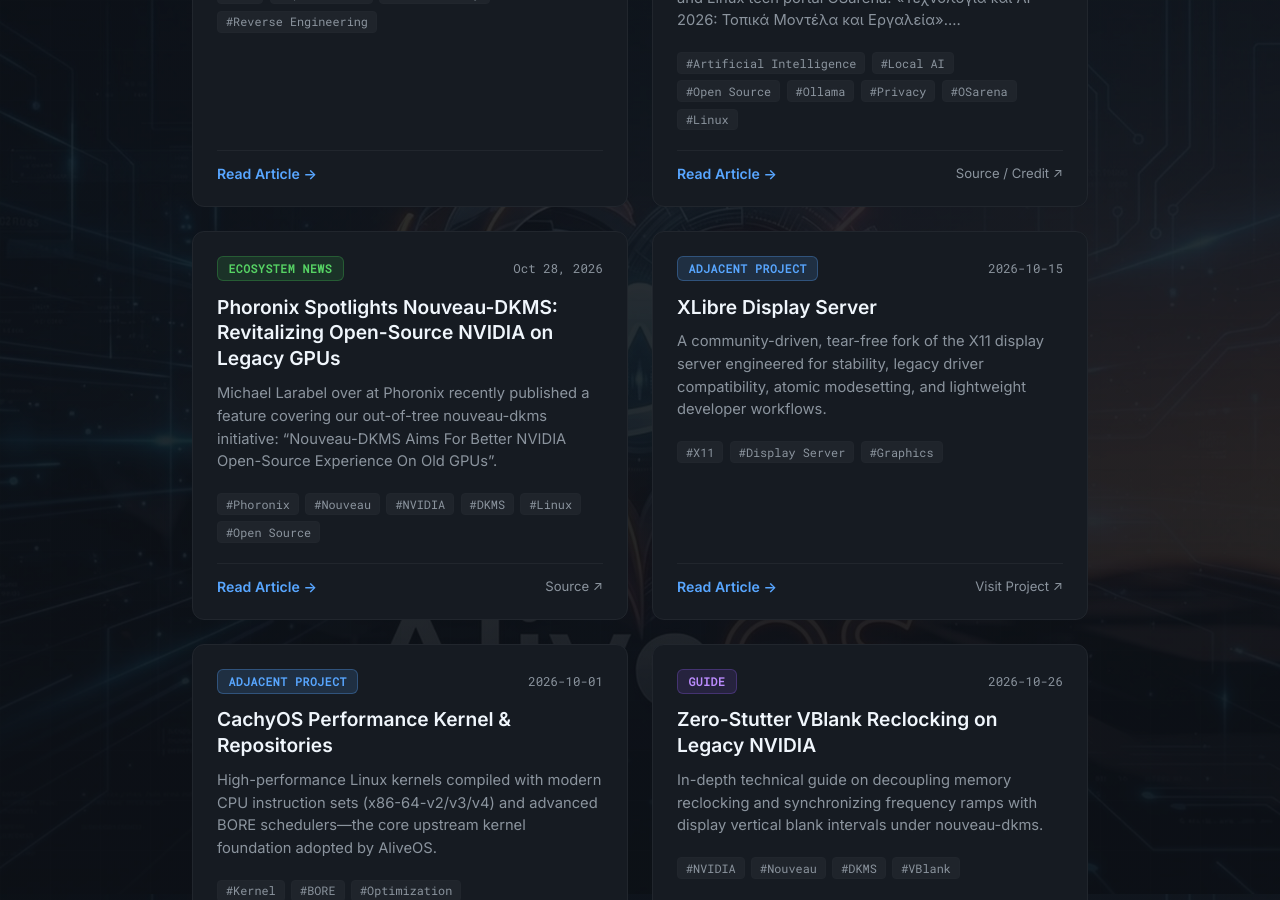
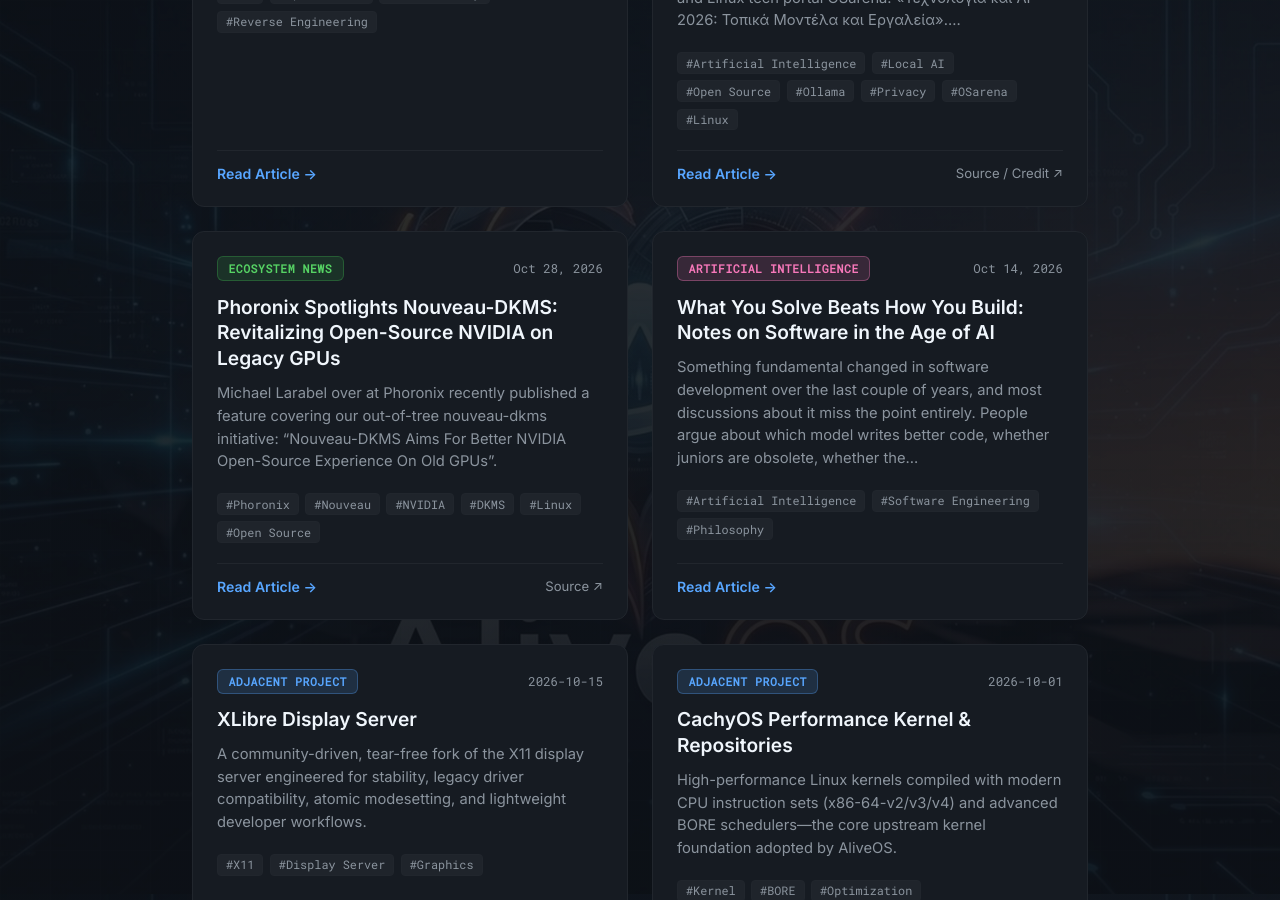
Before and after one commit to Twilight0/aliveos.github.io, a Jekyll site: the page built from news/index.html, in a window 1280 px wide and 900 px high, scrolled down 906 px. Built offline with Jekyll 4.4.1, drawn with Linux system fonts in a browser that asks for light colours.

Commit message:
fix(post): move 'what-you-solve-not-how-you-build' to Artificial Intelligence category

```diff
--- a/_posts/2026-10-14-what-you-solve-not-how-you-build.md
+++ b/_posts/2026-10-14-what-you-solve-not-how-you-build.md
@@ -4,6 +4,12 @@
 title: "What You Solve Beats How You Build: Notes on Software in the Age of AI"
 date: 2026-10-14 10:00:00 +0000
 author: The AliveOS Project
+category: ai
+type: ai
+tags:
+  - Artificial Intelligence
+  - Software Engineering
+  - Philosophy
 ---
 
 
```
